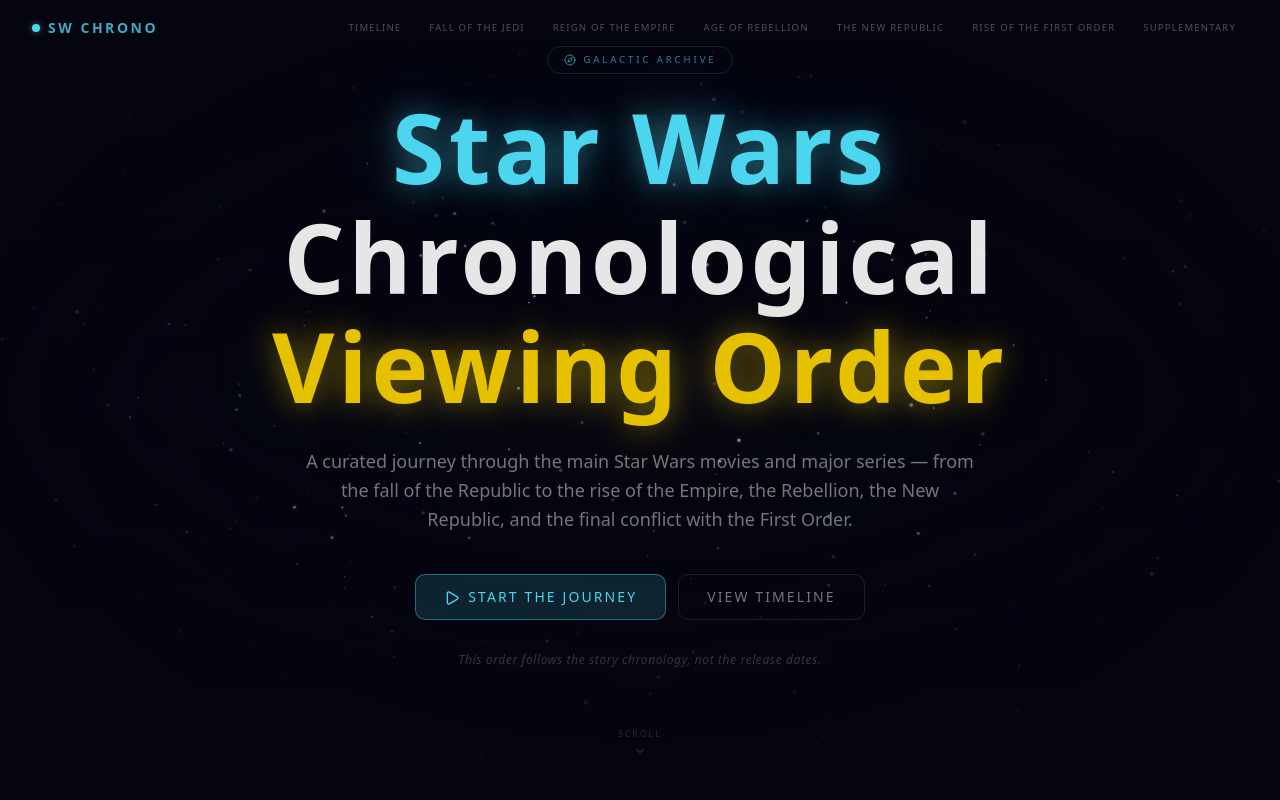
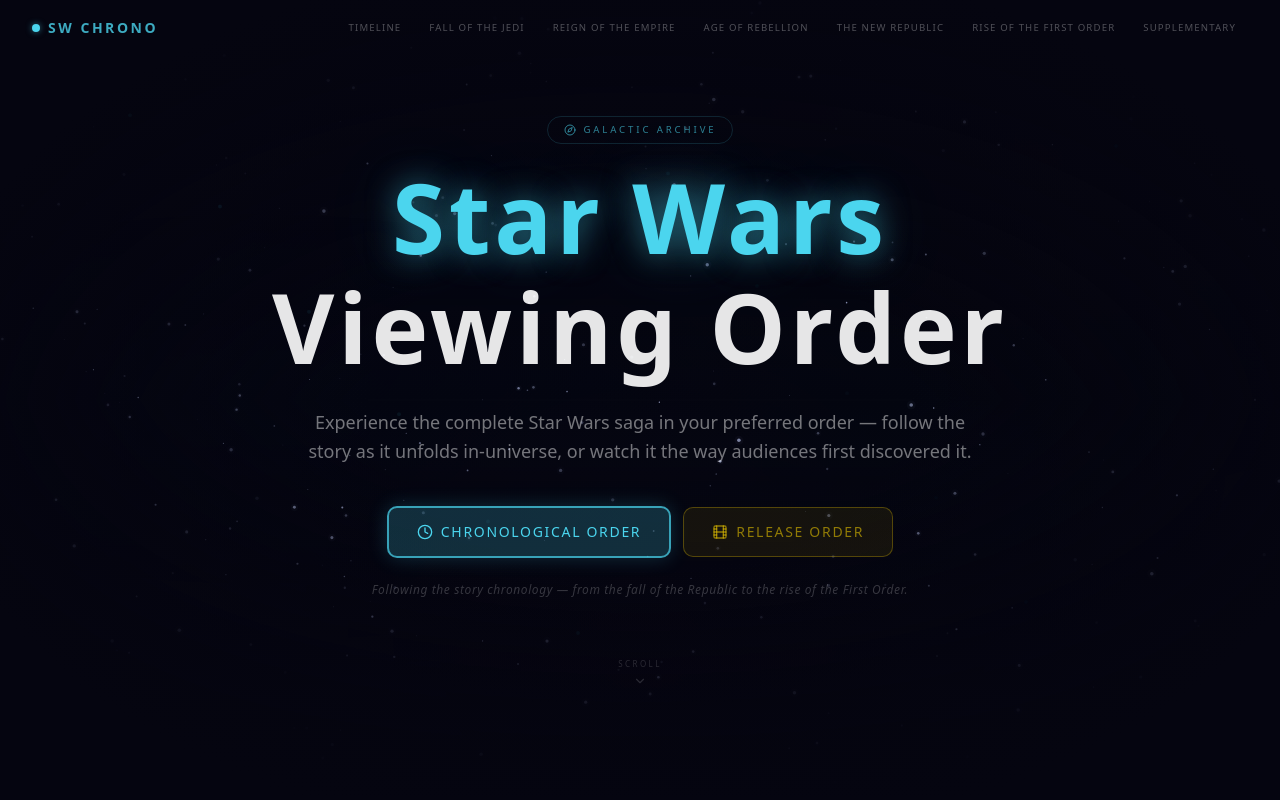
Before and after one commit to navid1256/Star-Wars, a Next.js app: page / in a window 1280 px wide. Both pictures are taken after a click on the button "SKIP". Shown: the top 800 px of the page. Built offline with nearby package versions, Linux system fonts and the light colour scheme.

Commit message:
a2cfe101-6d70-4094-b0ce-55a134757989

```diff
--- a/src/app/page.tsx
+++ b/src/app/page.tsx
@@ -17,6 +17,8 @@
 import Footer from '@/components/sw/Footer';
 import type { Era } from '@/data/starWarsTimeline';
 
+export type SortMode = 'chronological' | 'release';
+
 const StarfieldBackground = dynamic(() => import('@/components/sw/StarfieldBackground'), { ssr: false });
 
 function useHasSeenIntro() {
@@ -33,6 +35,7 @@
   const [search, setSearch] = useState('');
   const [filter, setFilter] = useState<Era | 'All'>('All');
   const [beginnerMode, setBeginnerMode] = useState(false);
+  const [sortMode, setSortMode] = useState<SortMode>('chronological');
 
   const handleIntroComplete = useCallback(() => {
     localStorage.setItem('sw-chrono-intro-v3', 'true');
@@ -50,9 +53,9 @@
           <Navbar />
 
           <main className="relative z-10 flex-1">
-            <Hero />
+            <Hero sortMode={sortMode} onSortChange={setSortMode} />
 
-            {/* Why Chronological Order? */}
+            {/* Why This Order? */}
             <section className="py-16 px-4 max-w-3xl mx-auto text-center">
               <motion.h2
                 initial={{ opacity: 0, y: 15 }}
@@ -61,9 +64,9 @@
                 transition={{ type: 'spring', stiffness: 200, damping: 22 }}
                 className="text-white/70 text-xl md:text-2xl font-bold tracking-[0.08em] uppercase mb-3"
               >
-                Why Chronological Order?
+                {sortMode === 'chronological' ? 'Why Chronological Order?' : 'Why Release Order?'}
               </motion.h2>
-              <div className="ls-divider-blue max-w-[80px] mx-auto mb-5" />
+              <div className={`${sortMode === 'chronological' ? 'ls-divider-blue' : 'ls-divider-gold'} max-w-[80px] mx-auto mb-5`} />
               <motion.p
                 initial={{ opacity: 0, y: 10 }}
                 whileInView={{ opacity: 1, y: 0 }}
@@ -71,12 +74,18 @@
                 transition={{ type: 'spring', stiffness: 200, damping: 22, delay: 0.1 }}
                 className="text-white/40 text-sm md:text-base leading-relaxed"
               >
-                Watching Star Wars in chronological story order lets you experience the saga as one
-                continuous narrative — from the final days of the Jedi Order and the Republic&apos;s fall,
-                through the dark reign of the Empire and the Rebellion that overthrew it, to the
-                fragile New Republic and the terrifying return of tyranny as the First Order. Every
-                twist, revelation, and character arc lands with maximum impact when you follow the
-                timeline as it unfolds within the story.
+                {sortMode === 'chronological'
+                  ? `Watching Star Wars in chronological story order lets you experience the saga as one
+                  continuous narrative — from the final days of the Jedi Order and the Republic's fall,
+                  through the dark reign of the Empire and the Rebellion that overthrew it, to the
+                  fragile New Republic and the terrifying return of tyranny as the First Order. Every
+                  twist, revelation, and character arc lands with maximum impact when you follow the
+                  timeline as it unfolds within the story.`
+                  : `Watching Star Wars in release order lets you experience the saga the way audiences
+                  first discovered it — beginning with the original trilogy that changed cinema forever,
+                  then the prequels that revealed the hidden past, and finally the sequels that brought
+                  the Skywalker saga to its conclusion. This order preserves the iconic reveals, the
+                  evolving filmmaking, and the cultural phenomenon as it unfolded in theaters.`}
               </motion.p>
             </section>
 
@@ -127,7 +136,7 @@
 
             {/* Timeline */}
             <div className="px-4 max-w-6xl mx-auto pb-20">
-              <Timeline filter={filter} search={search} beginnerMode={beginnerMode} />
+              <Timeline filter={filter} search={search} beginnerMode={beginnerMode} sortMode={sortMode} />
             </div>
 
             {/* Supplementary */}
--- a/src/components/sw/Hero.tsx
+++ b/src/components/sw/Hero.tsx
@@ -1,11 +1,22 @@
 'use client';
 
 import { motion } from 'framer-motion';
-import { ChevronDown, Play, Compass } from 'lucide-react';
+import { ChevronDown, Compass, Clock, Film } from 'lucide-react';
+import type { SortMode } from '@/app/page';
 
-export default function Hero() {
+interface HeroProps {
+  sortMode: SortMode;
+  onSortChange: (mode: SortMode) => void;
+}
+
+export default function Hero({ sortMode, onSortChange }: HeroProps) {
   const scrollToTimeline = () => {
     document.getElementById('timeline')?.scrollIntoView({ behavior: 'smooth' });
+  };
+
+  const handleSortChange = (mode: SortMode) => {
+    onSortChange(mode);
+    scrollToTimeline();
   };
 
   return (
@@ -72,16 +83,7 @@
           >
             Star Wars
           </span>
-          <span className="block text-white/90 mt-1">Chronological</span>
-          <span
-            className="block mt-1"
-            style={{
-              color: '#E5C100',
-              textShadow: '0 0 30px rgba(229,193,0,0.5), 0 0 80px rgba(229,193,0,0.2)',
-            }}
-          >
-            Viewing Order
-          </span>
+          <span className="block text-white/90 mt-1">Viewing Order</span>
         </motion.h1>
 
         {/* Subtitle */}
@@ -91,44 +93,58 @@
           transition={{ type: 'spring', stiffness: 180, damping: 22, delay: 0.55 }}
           className="text-white/45 text-sm md:text-base lg:text-lg leading-relaxed max-w-2xl mx-auto mb-10"
         >
-          A curated journey through the main Star Wars movies and major series — from the fall
-          of the Republic to the rise of the Empire, the Rebellion, the New Republic, and the
-          final conflict with the First Order.
+          Experience the complete Star Wars saga in your preferred order — follow the
+          story as it unfolds in-universe, or watch it the way audiences first discovered it.
         </motion.p>
 
-        {/* Buttons */}
+        {/* Sort Mode Buttons */}
         <motion.div
           initial={{ opacity: 0, y: 15 }}
           animate={{ opacity: 1, y: 0 }}
           transition={{ type: 'spring', stiffness: 180, damping: 22, delay: 0.7 }}
-          className="flex flex-col sm:flex-row items-center justify-center gap-3 mb-8"
+          className="flex flex-col sm:flex-row items-center justify-center gap-3 mb-6"
         >
+          {/* Chronological Order (Story Timeline) */}
           <button
-            onClick={scrollToTimeline}
-            className="glow-btn group px-7 py-3 bg-[#4BD5EE]/15 border border-[#4BD5EE]/40 text-[#4BD5EE] text-sm tracking-[0.15em] uppercase rounded-lg hover:bg-[#4BD5EE]/25 hover:border-[#4BD5EE]/60 transition-all duration-200"
+            onClick={() => handleSortChange('chronological')}
+            className={`glow-btn group px-7 py-3.5 text-sm tracking-[0.12em] uppercase rounded-lg transition-all duration-300 ${
+              sortMode === 'chronological'
+                ? 'bg-[#4BD5EE]/20 border-2 border-[#4BD5EE]/70 text-[#4BD5EE] shadow-[0_0_20px_rgba(75,213,238,0.2)]'
+                : 'bg-[#4BD5EE]/8 border border-[#4BD5EE]/30 text-[#4BD5EE]/60 hover:bg-[#4BD5EE]/15 hover:border-[#4BD5EE]/50 hover:text-[#4BD5EE]/80'
+            }`}
             style={{ '--btn-glow': 'rgba(75,213,238,0.3)' } as React.CSSProperties}
-            aria-label="Start the chronological journey"
+            aria-label="Sort by chronological story order"
           >
-            <Play className="w-4 h-4 inline mr-2 -mt-0.5 group-hover:scale-110 transition-transform" />
-            Start the Journey
+            <Clock className="w-4 h-4 inline mr-2 -mt-0.5 group-hover:scale-110 transition-transform" />
+            Chronological Order
           </button>
+
+          {/* Release Order */}
           <button
-            onClick={scrollToTimeline}
-            className="px-7 py-3 border border-white/10 text-white/45 text-sm tracking-[0.15em] uppercase rounded-lg hover:border-white/20 hover:text-white/65 hover:bg-white/[0.03] transition-all duration-200"
-            aria-label="View the timeline"
+            onClick={() => handleSortChange('release')}
+            className={`glow-btn group px-7 py-3.5 text-sm tracking-[0.12em] uppercase rounded-lg transition-all duration-300 ${
+              sortMode === 'release'
+                ? 'bg-[#E5C100]/20 border-2 border-[#E5C100]/70 text-[#E5C100] shadow-[0_0_20px_rgba(229,193,0,0.2)]'
+                : 'bg-[#E5C100]/8 border border-[#E5C100]/30 text-[#E5C100]/60 hover:bg-[#E5C100]/15 hover:border-[#E5C100]/50 hover:text-[#E5C100]/80'
+            }`}
+            style={{ '--btn-glow': 'rgba(229,193,0,0.3)' } as React.CSSProperties}
+            aria-label="Sort by theatrical release order"
           >
-            View Timeline
+            <Film className="w-4 h-4 inline mr-2 -mt-0.5 group-hover:scale-110 transition-transform" />
+            Release Order
           </button>
         </motion.div>
 
-        {/* Note */}
+        {/* Active mode description */}
         <motion.p
           initial={{ opacity: 0 }}
           animate={{ opacity: 1 }}
           transition={{ duration: 0.5, delay: 1 }}
           className="text-white/20 text-xs tracking-wider italic mb-14"
         >
-          This order follows the story chronology, not the release dates.
+          {sortMode === 'chronological'
+            ? 'Following the story chronology — from the fall of the Republic to the rise of the First Order.'
+            : 'Ordered by theatrical release date — the way audiences experienced the saga.'}
         </motion.p>
 
         {/* Scroll indicator */}
--- a/src/components/sw/Timeline.tsx
+++ b/src/components/sw/Timeline.tsx
@@ -1,16 +1,34 @@
 'use client';
 
+import { useMemo } from 'react';
 import { eraConfig, timelineData, type Era } from '@/data/starWarsTimeline';
 import TimelineCard from './TimelineCard';
+import type { SortMode } from '@/app/page';
 
 interface TimelineProps {
   filter: Era | 'All';
   search: string;
   beginnerMode: boolean;
+  sortMode: SortMode;
 }
 
-export default function Timeline({ filter, search, beginnerMode }: TimelineProps) {
-  const filtered = timelineData.filter((item) => {
+/** Extract the starting year from a releaseYear string like "1999", "2008–2020", "2019–present" */
+function parseStartYear(yearStr: string): number {
+  const match = yearStr.match(/(\d{4})/);
+  return match ? parseInt(match[1], 10) : 0;
+}
+
+export default function Timeline({ filter, search, beginnerMode, sortMode }: TimelineProps) {
+  const sorted = useMemo(() => {
+    const base = [...timelineData];
+    if (sortMode === 'release') {
+      base.sort((a, b) => parseStartYear(a.releaseYear) - parseStartYear(b.releaseYear));
+    }
+    // chronological is already the default order (by chronNumber)
+    return base;
+  }, [sortMode]);
+
+  const filtered = sorted.filter((item) => {
     if (filter !== 'All' && item.era !== filter) return false;
     if (search) {
       const q = search.toLowerCase();
@@ -25,7 +43,7 @@
     return true;
   });
 
-  // Group by era
+  // Group by era (preserving the sorted order)
   const eraGroups: { era: Era; items: typeof filtered }[] = [];
   let currentEra: Era | null = null;
   for (const item of filtered) {
```
Also changed, not shown: upload/pasted_image_1780930050752.png (added).
